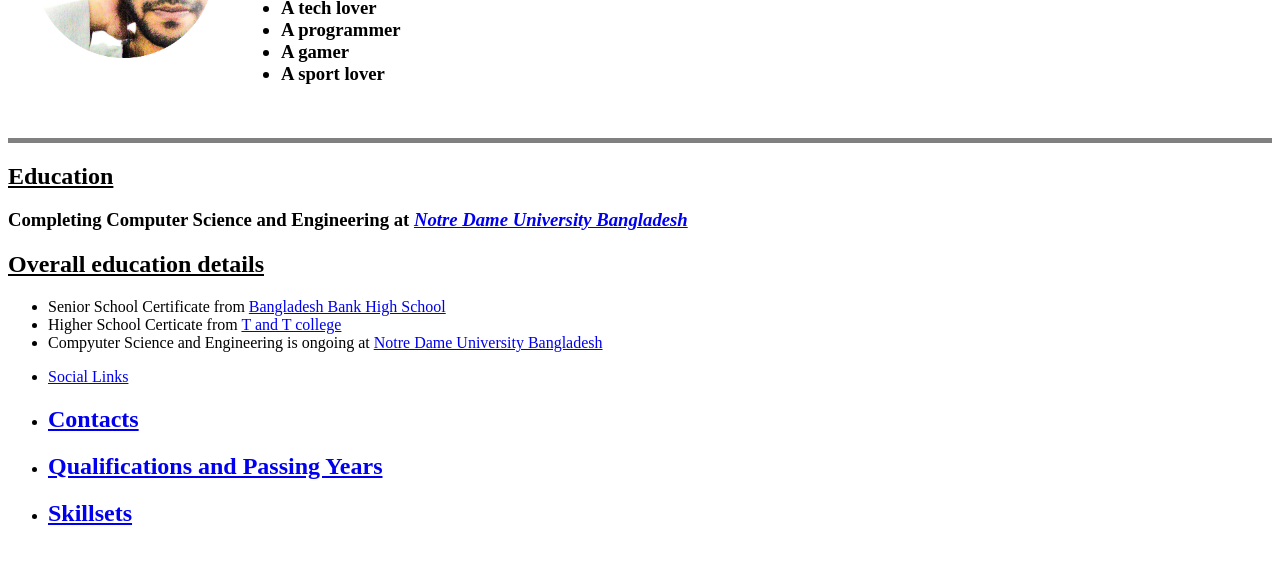
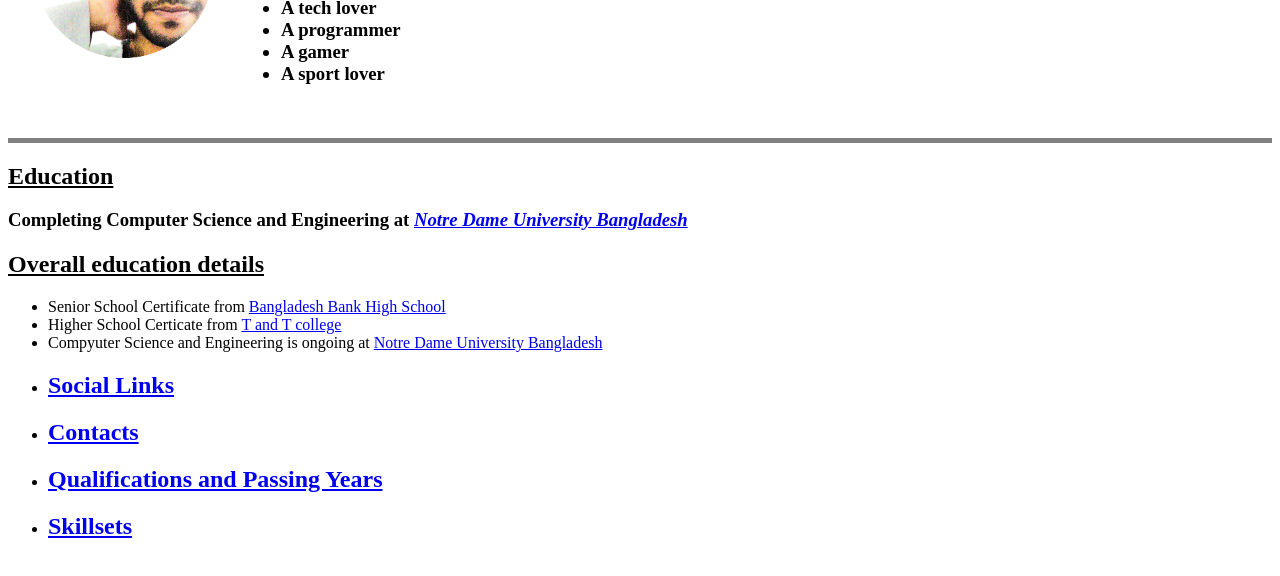
Before and after one commit to TanvirRafi130/C.v, a plain HTML site: page index.html in a window 1280 px wide. Shown: the part 198-774 px from the top of the page. Drawn offline with Linux system fonts and the light colour scheme.

Commit message:
Update index.html

```diff
--- a/index.html
+++ b/index.html
@@ -41,7 +41,7 @@
     <li>Compyuter Science and Engineering is ongoing at <a href="https://ndub.edu.bd/">Notre Dame University Bangladesh</a></li>
   </ul>
 <ul>
-  <li><a href="social.html">Social Links</a></li>
+  <li><a href="social.html"><h2>Social Links</h2></a></li>
     <li><a href="contact.html"><h2>Contacts</h2></a></li>
 </ul>
 <ul>
```
